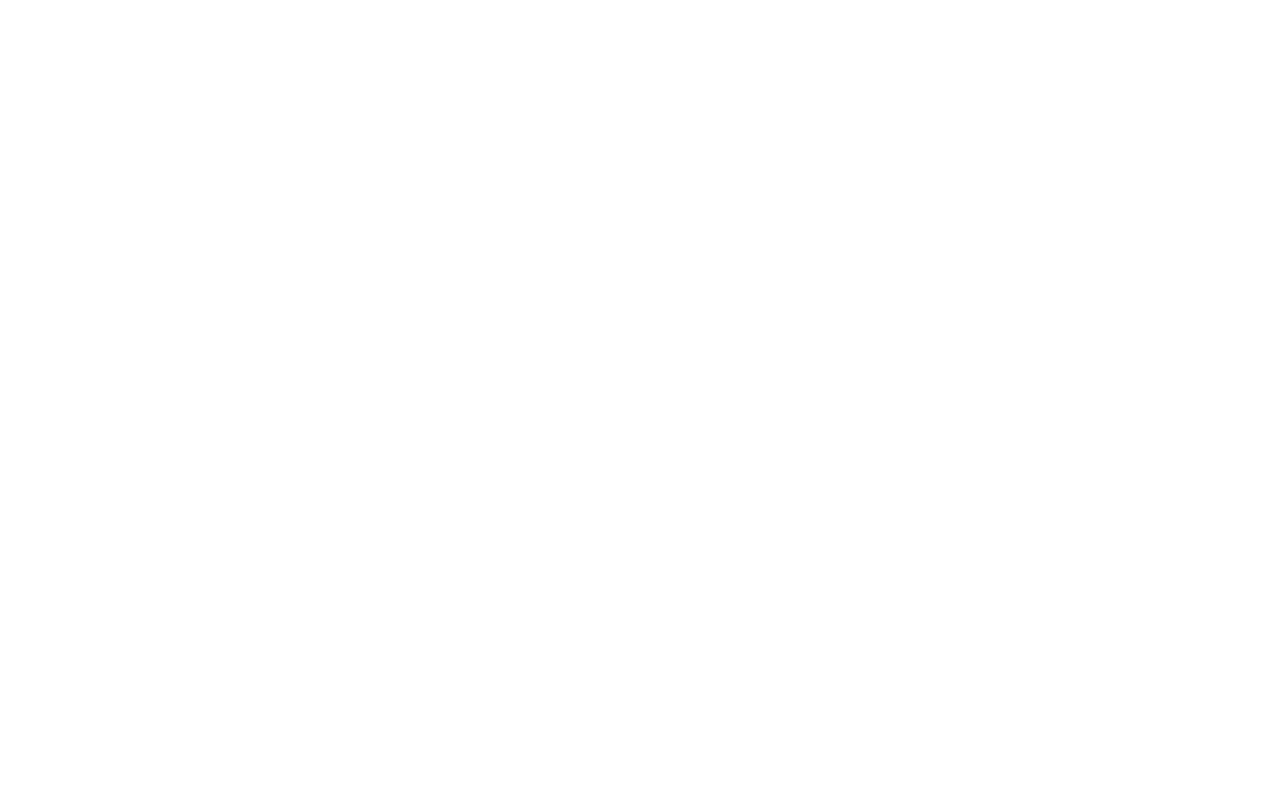
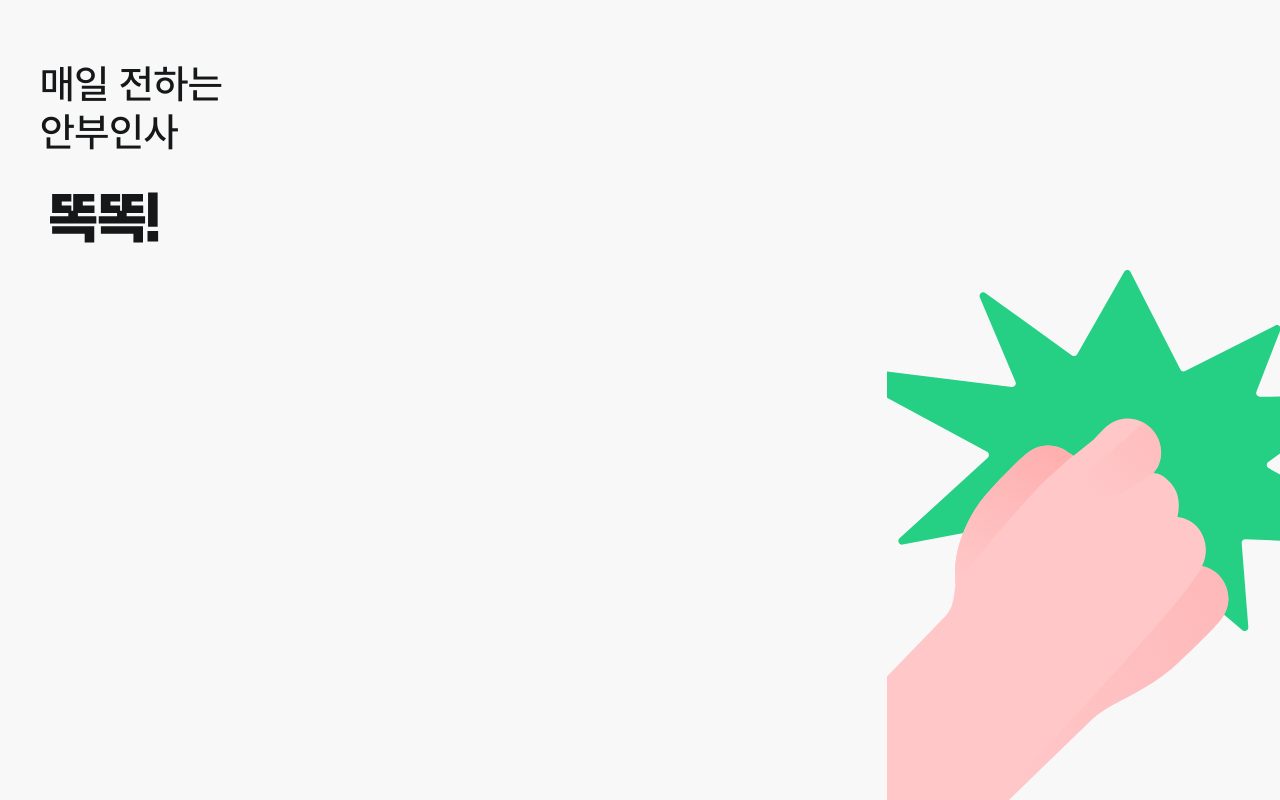
Before and after one commit to DND-HACKATHON-Teamplay/frontend, a React (Vite) app: page /splash in a window 1280 px wide. Before the commit this address had no page. Built offline with nearby package versions, Linux system fonts and the light colour scheme.

Commit message:
feat: splash ui 구현

```diff
--- a/src/App.tsx
+++ b/src/App.tsx
@@ -6,11 +6,13 @@
 import './styles/globals.css';
 import RegisterElder from './pages/RegisterElder/RegisterElder';
 import DetailChat from './pages/DetailChat/DetailChat';
+import Splash from './pages/Splash/Splash';
 
 function App() {
   return (
     <Router>
       <Routes>
+        <Route path="/splash" element={<Splash />} />
         <Route path="/" element={<Home />} />
         <Route path="/login" element={<Login />} />
         <Route path="/oauth/callback" element={<OAuthCallback />} />
--- /dev/null
+++ b/src/pages/Splash/Splash.module.css
@@ -0,0 +1,70 @@
+.container {
+  width: 100vw;
+  height: 100vh;
+  background-color: #f8f8f8;
+  display: flex;
+  flex-direction: column;
+  position: relative;
+  overflow: hidden;
+}
+
+.content {
+  flex: 1;
+  display: flex;
+  flex-direction: column;
+  padding: 0px 40px;
+  position: relative;
+}
+
+.textSection {
+  flex: 1;
+  display: flex;
+  flex-direction: column;
+  justify-content: flex-start;
+}
+
+.mainText {
+  font-size: 40px;
+  font-weight: 500;
+  line-height: 1.2;
+  color: #151719;
+  margin: 0;
+  margin-bottom: 16px;
+}
+
+.knockIcon {
+  display: flex;
+  align-items: center;
+  margin-top: 20px;
+  margin-left: 10px;
+}
+
+.logoImage {
+  height: auto;
+  max-width: 200px;
+  object-fit: contain;
+}
+
+.bottomIcon {
+  position: absolute;
+  bottom: 0px;
+  right: 0;
+  width: 100%;
+  height: 300px;
+  display: flex;
+  justify-content: flex-end;
+  align-items: flex-end;
+  z-index: 1;
+}
+
+.splashIconImage {
+  width: auto;
+  object-fit: contain;
+}
+
+/* iPhone 상태바 영역 고려 */
+@supports (padding-top: env(safe-area-inset-top)) {
+  .content {
+    padding-top: calc(60px + env(safe-area-inset-top));
+  }
+}
--- /dev/null
+++ b/src/pages/Splash/Splash.tsx
@@ -0,0 +1,30 @@
+import React from 'react';
+import styles from './Splash.module.css';
+import logo from '../../assets/splash/logo.svg';
+import splashIcon from '../../assets/splash/splash-icon.svg';
+
+const Splash: React.FC = () => {
+  return (
+    <div className={styles.container}>
+      <div className={styles.content}>
+        <div className={styles.textSection}>
+          <h1 className={styles.mainText}>
+            매일 전하는
+            <br />
+            안부인사
+          </h1>
+
+          <div className={styles.knockIcon}>
+            <img src={logo} alt="똑똑" className={styles.logoImage} />
+          </div>
+        </div>
+
+        <div className={styles.bottomIcon}>
+          <img src={splashIcon} alt="splash icon" className={styles.splashIconImage} />
+        </div>
+      </div>
+    </div>
+  );
+};
+
+export default Splash;
```
Also changed, not shown: src/assets/splash/logo.svg (added), src/assets/splash/splash-icon.svg (added).
